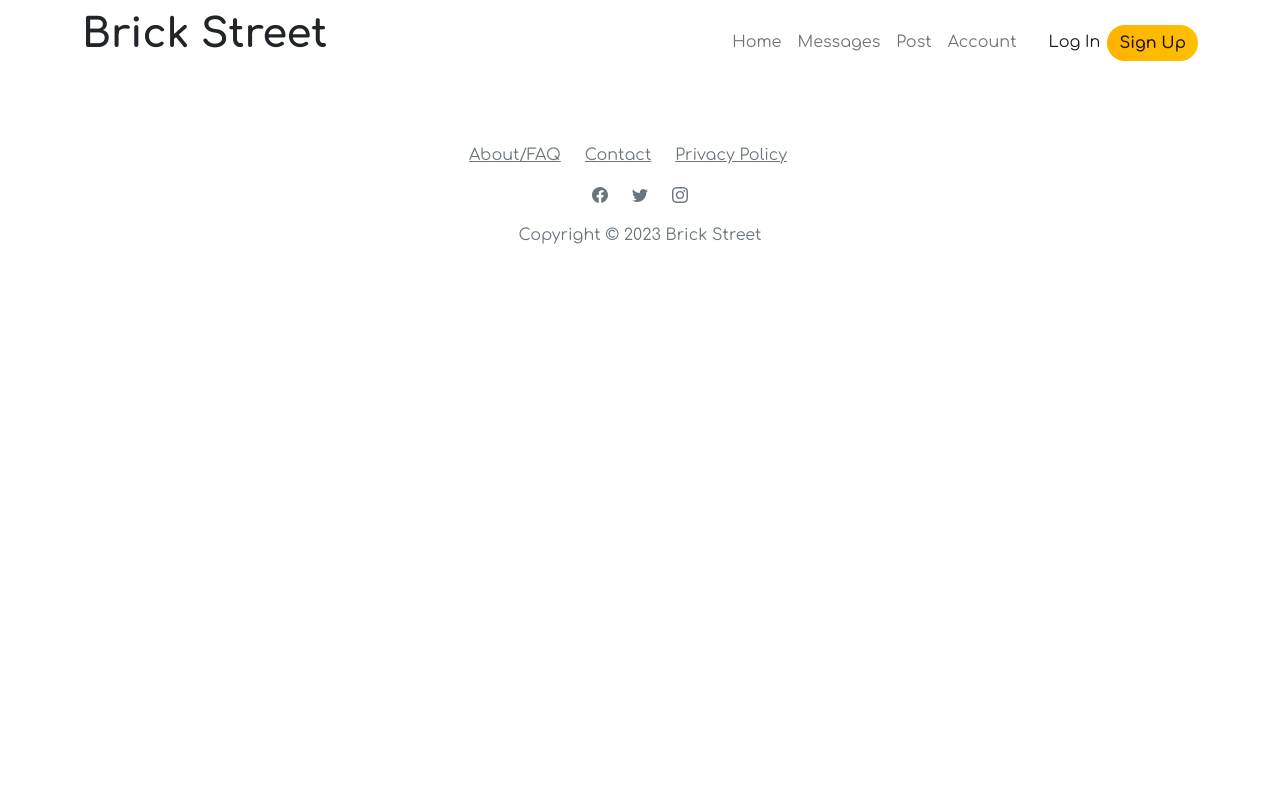
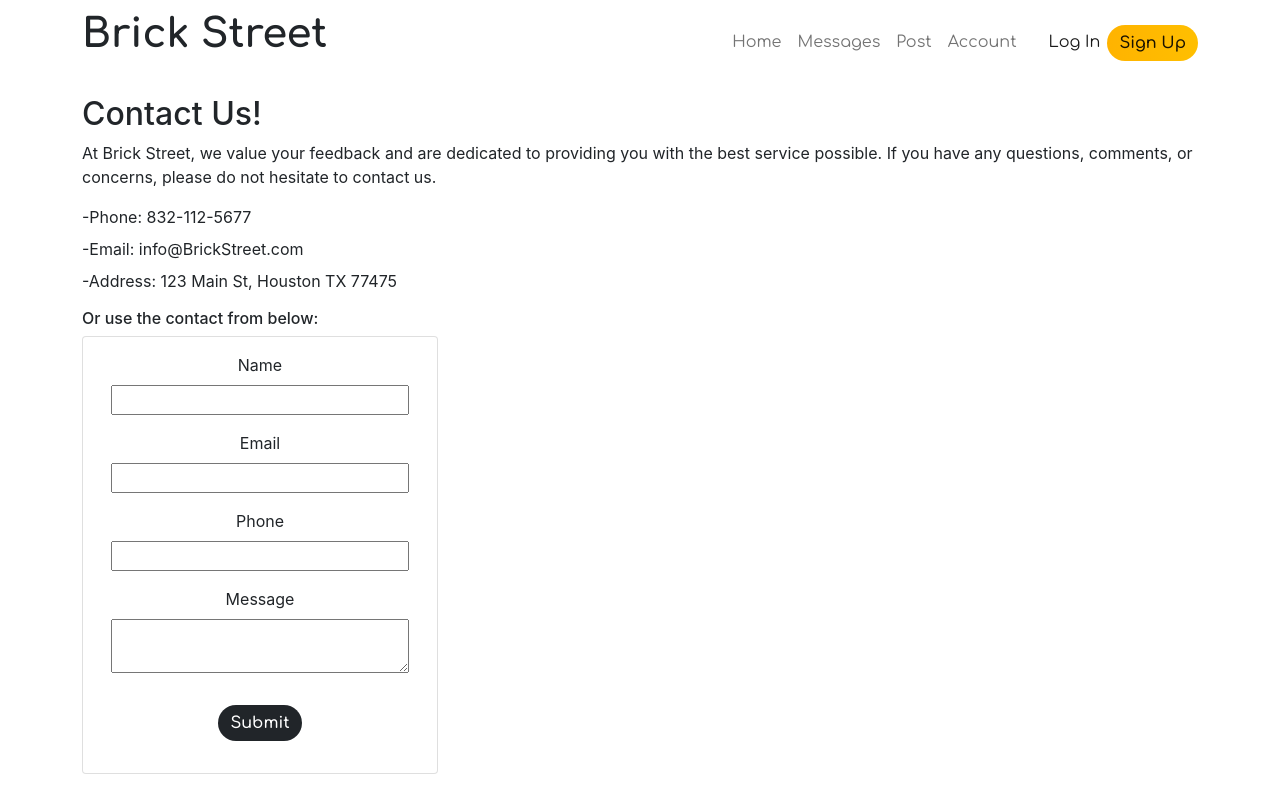
Before and after one commit to Steezy1416/brickstreet, a React (Create React App) app in the folder client/: page /contact in a window 1280 px wide. Shown: the top 800 px of the page. Built offline with nearby package versions, Linux system fonts and the light colour scheme.

Commit message:
added content and styling to the Contact Page. Added finishing touches to the Privacy Policy page. Added tab style to the css sheet.

```diff
--- a/client/src/index.css
+++ b/client/src/index.css
@@ -313,5 +313,6 @@ body {
 .footer-text-styles {
   font-family: 'Comfortaa', cursive;
 }
+.tab { margin-left: 40px; }
 
 /* ========== END FOOTER STYLES ========== */
--- a/client/src/pages/Contact.js
+++ b/client/src/pages/Contact.js
@@ -2,7 +2,66 @@ import React from 'react';
 
 const Contact = () => (
     <div>
+        <h2>Contact Us!</h2>
+            <p>At Brick Street, we value your feedback and are dedicated to providing you with the best service possible. If you have any questions, comments, or concerns, please do not hesitate to contact us.</p>
+    <dl>
+    <dd>-Phone: 832-112-5677</dd>
+    <dd>-Email: info@BrickStreet.com</dd>
+    <dd>-Address: 123 Main St, Houston TX 77475</dd>
+</dl>
+    <h6> Or use the contact from below:</h6>
+        <div className="row d-flex ">
+          <div className="col-md-5 col-xl-4">
+            <div className="card mb-5">
+              <div className="card-body d-flex flex-column align-items-center">
+                <form className="text-center" method="post">
+                  <div className="mb-3">
+                    <div className="container">
 
+                      <div className="row">
+                        <label className="mb-2">Name</label>
+                        <input
+                          type="text"
+                          name="name"
+                          id="name"
+                          className="col-12 mb-3"
+                        />
+                            <label className="mb-2">Email</label>
+                        <input
+                          type="text"
+                          name="name"
+                          id="name"
+                          className="col-12 mb-3"
+                        />
+                        <label className="mb-2">Phone</label>
+                        <input
+                          type="text"
+                          name="name"
+                          id="name"
+                          className="col-12 mb-3"
+                        />
+
+                        <label className="mb-2">Message</label>
+                        <textarea
+                          className="col-12 mb-3"
+                          defaultValue={""}
+                        />
+                      </div>
+                    </div>
+                  </div>
+
+                  <div className="mb-3">
+                    <button className="btn btn-moving-gradient btn-dark">
+                      Submit
+                    </button>
+                  </div>
+                </form>
+              </div>
+            </div>
+          </div>
+        </div>
+
+    <h5> Thank you for choosing Brick Street!</h5>
     </div>
 );
 
--- a/client/src/pages/PrivacyPolicy.js
+++ b/client/src/pages/PrivacyPolicy.js
@@ -4,7 +4,6 @@ const PrivacyPolicy = () => (
 
 <div className="">
                     <h2 className="">Brick Street Privacy Policy</h2>
-                    <div className="">
     <p className=''>
         At Brick Street, we understand the importance of protecting your personal information. We are committed to maintaining the privacy and security of your data in accordance with this Privacy Policy. This policy explains the types of information we collect, how we use it, and the steps we take to protect it.
 <br />
@@ -15,18 +14,16 @@ const PrivacyPolicy = () => (
 <dd>-Financial information, such as your credit card or banking information.</dd>
 <dd>-Demographic information, such as your age, gender, and interests.</dd>
 <dd>-Technical information, such as your IP address, browser type, and device type.</dd>
-<dd>-Information about your usage of our services, such as the pages you visit and the content you view.</dd> <br />
+<dd>-Information about your usage of our services, such as the pages you visit and the content you view.</dd>
 </dl>
-<br />
     <h5>How We Use Your Information: <br/></h5>
 <dl>
 <dd>-To provide you with the products and services you have requested.</dd>
 <dd>-To communicate with you regarding your account or transactions with us.</dd>
 <dd>-To improve our products and services.</dd>
 <dd>-To personalize your experience on our website or app.</dd>
-<dd>-To send you promotional offers and information about our products and services.</dd> <br />
+<dd>-To send you promotional offers and information about our products and services.</dd>
     </dl>
-<br />
     <h5>Sharing of Information:<br /></h5>
 
 -We will not share your personal information with any third party without your consent, except as required by law or to protect our rights.
@@ -38,12 +35,11 @@ const PrivacyPolicy = () => (
 <dd>-We use industry-standard encryption technologies to protect your sensitive information during transmission.</dd>
 <dd>-We regularly review and update our security protocols to ensure the protection of your personal information.</dd>
     </dl>
-<br />
     <h5>Changes to This Privacy Policy:<br /></h5>
 
     <dl>
     <dd>-We may update this Privacy Policy from time to time to reflect changes in our practices or legal requirements. </dd>
-    <dd>-We will notify you of any changes by posting the updated policy on our website.</dd><br />
+    <dd>-We will notify you of any changes by posting the updated policy on our website.</dd>
     </dl>
     <h5>Contact Us:<br /> </h5>
 
@@ -54,7 +50,6 @@ If you have any questions or concerns about our Privacy Policy or the way we han
 By using the Brick Street website or services, you agree to the terms of this Privacy Policy. If you do not agree with these terms, please do not use our website or services.
  </p>
         </div>
-    </div>
 
 );
 
```
